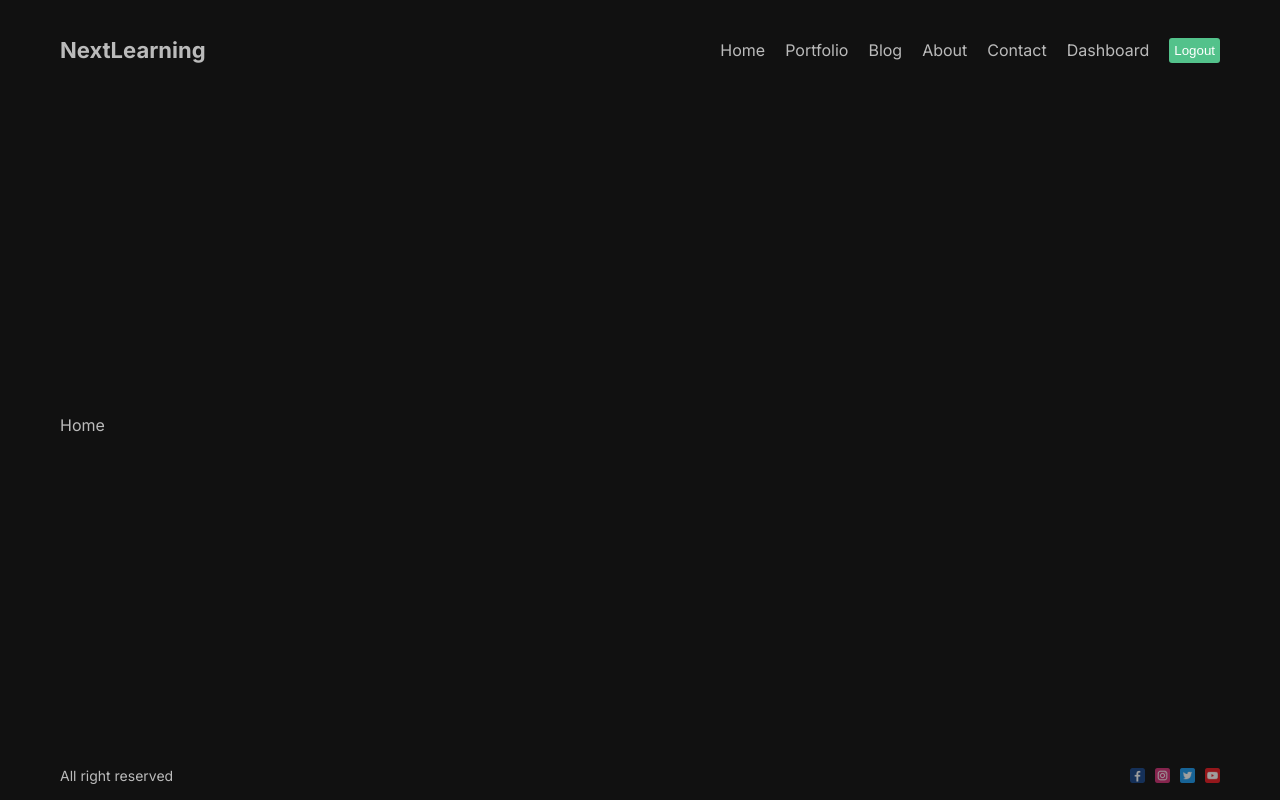
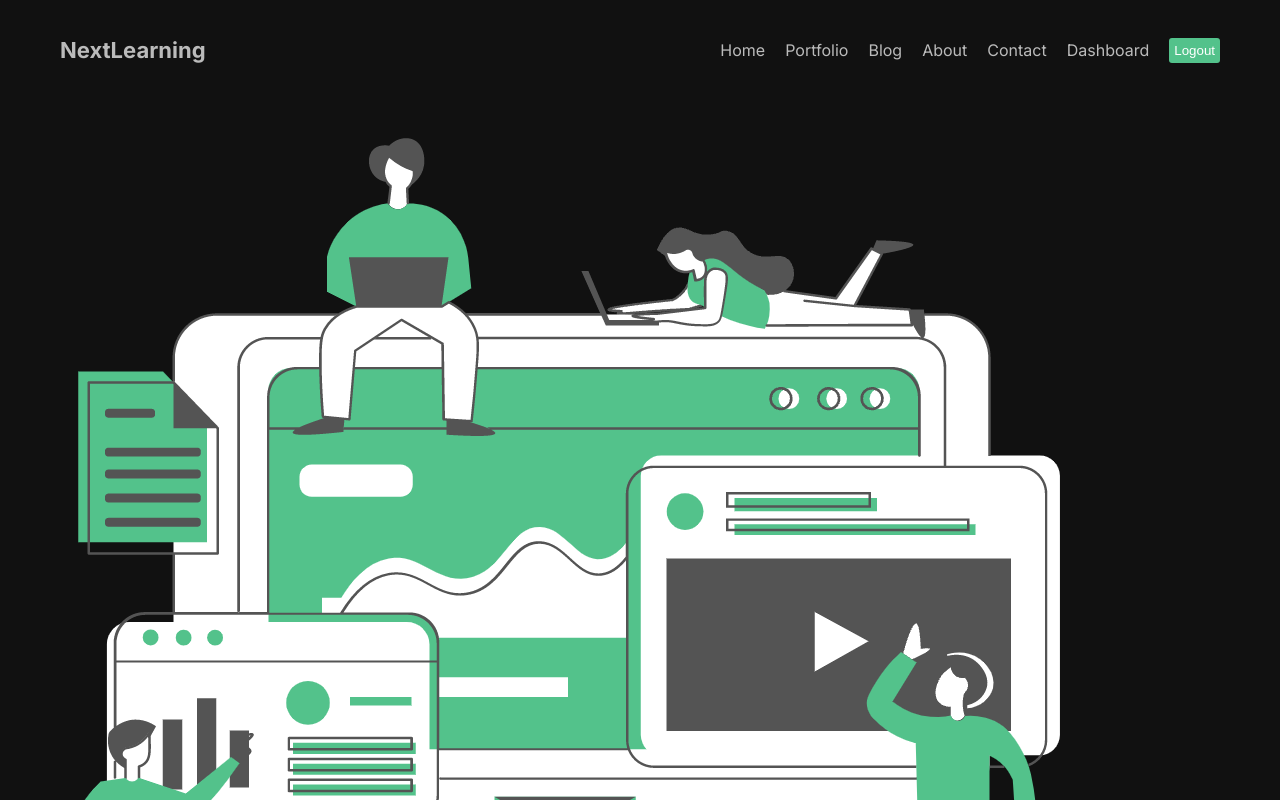
Before and after one commit to muhammetsalihaslan/nextjs-learning, a Next.js app: page / in a window 1280 px wide. Shown: the top 800 px of the page. Built offline with nearby package versions, Linux system fonts and the light colour scheme.

Commit message:
homepage

```diff
--- a/next.config.js
+++ b/next.config.js
@@ -1,4 +1,8 @@
 /** @type {import('next').NextConfig} */
-const nextConfig = {}
+const nextConfig = {
+  images: {
+    domains: ["images.pexels.com"],
+  },
+};
 
-module.exports = nextConfig
+module.exports = nextConfig;
--- a/src/app/page.jsx
+++ b/src/app/page.jsx
@@ -1,6 +1,11 @@
 import Image from "next/image";
 import styles from "./page.module.css";
+import Hero from "public/hero.png";
 
 export default function Home() {
-  return <div>Home</div>;
+  return (
+    <div>
+      <Image src={Hero} alt="" className={styles.img}/>
+    </div>
+  );
 }
```
